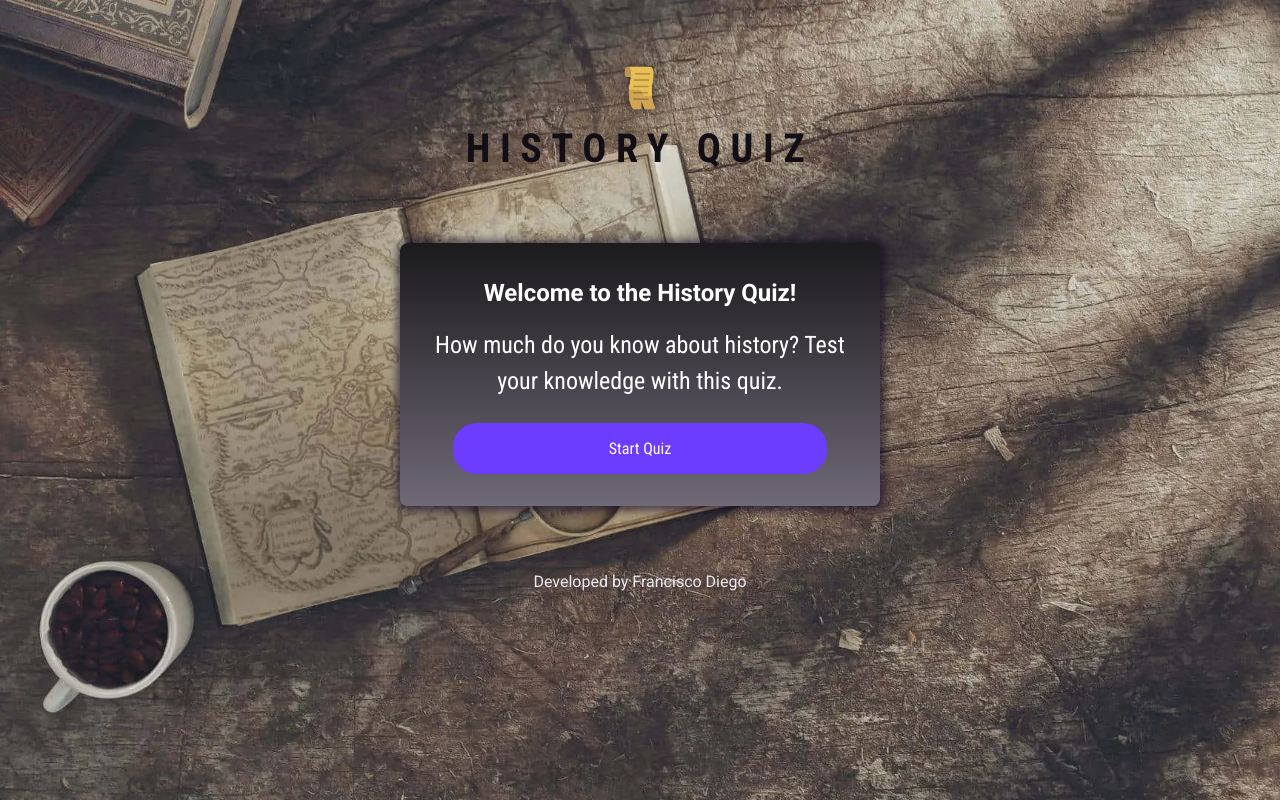
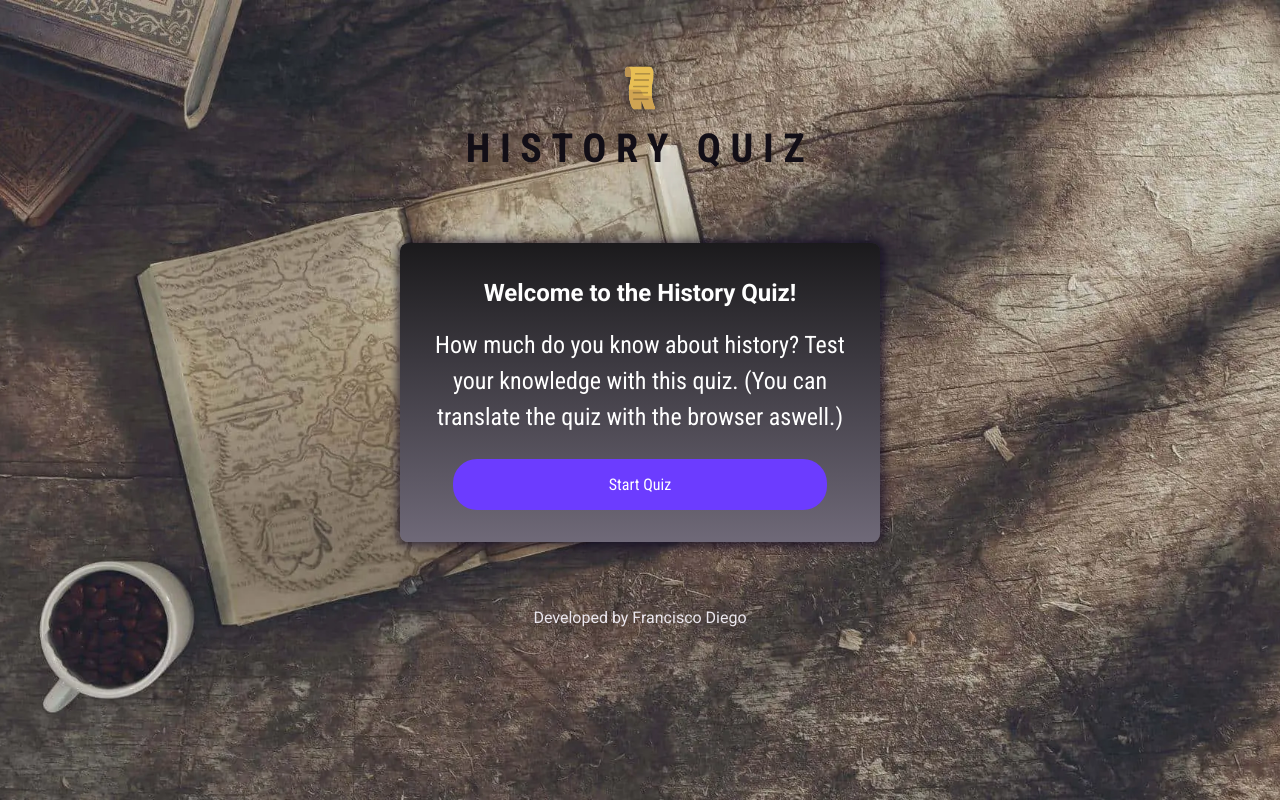
Before and after one commit to FranciscoManuelDiego/QuizApp, a React (Vite) app: page / in a window 1280 px wide. Built offline with nearby package versions, Linux system fonts and the light colour scheme.

Commit message:
updated quiz

```diff
--- a/index.html
+++ b/index.html
@@ -2,9 +2,9 @@
 <html lang="en">
   <head>
     <meta charset="UTF-8" />
-    <link rel="icon" type="image/svg+xml" href="/quiz-logo.png" />
+    <link rel="icon" type="image/svg+xml" href="/treaty.png" />
     <meta name="viewport" content="width=device-width, initial-scale=1.0" />
-    <title>ReactQuiz</title>
+    <title>HistoryQuiz</title>
   </head>
   <body>
     <div id="root"></div>
--- a/src/components/Quiz.jsx
+++ b/src/components/Quiz.jsx
@@ -75,7 +75,9 @@ export default function Quiz() {
         return (
         <div id="start-screen">
             <h2>Welcome to the History Quiz!</h2>
-            <p> How much do you know about history? Test your knowledge with this quiz.</p>
+            <p> How much do you know about history? Test your knowledge with this quiz.
+                (You can translate the quiz with the browser aswell.)
+            </p>
             <button className="answer" onClick={() => setQuizStarted(true)}>
              Start Quiz
             </button>
--- a/src/components/Summary.jsx
+++ b/src/components/Summary.jsx
@@ -4,6 +4,7 @@ const Summary = React.memo(function Summary ({ userAnswers, resetQuiz }) {
     <div id="summary">
         <img src="/treaty.png" alt="Quiz Completed" />
         <h2>Quiz Completed!</h2>
+        <p>You answered {userAnswers.filter(entry => entry.isCorrect).length} out of {userAnswers.length} questions correctly.</p>
         <ul>
         {userAnswers.map((entry, index) => (
           <li key={index}>
```
